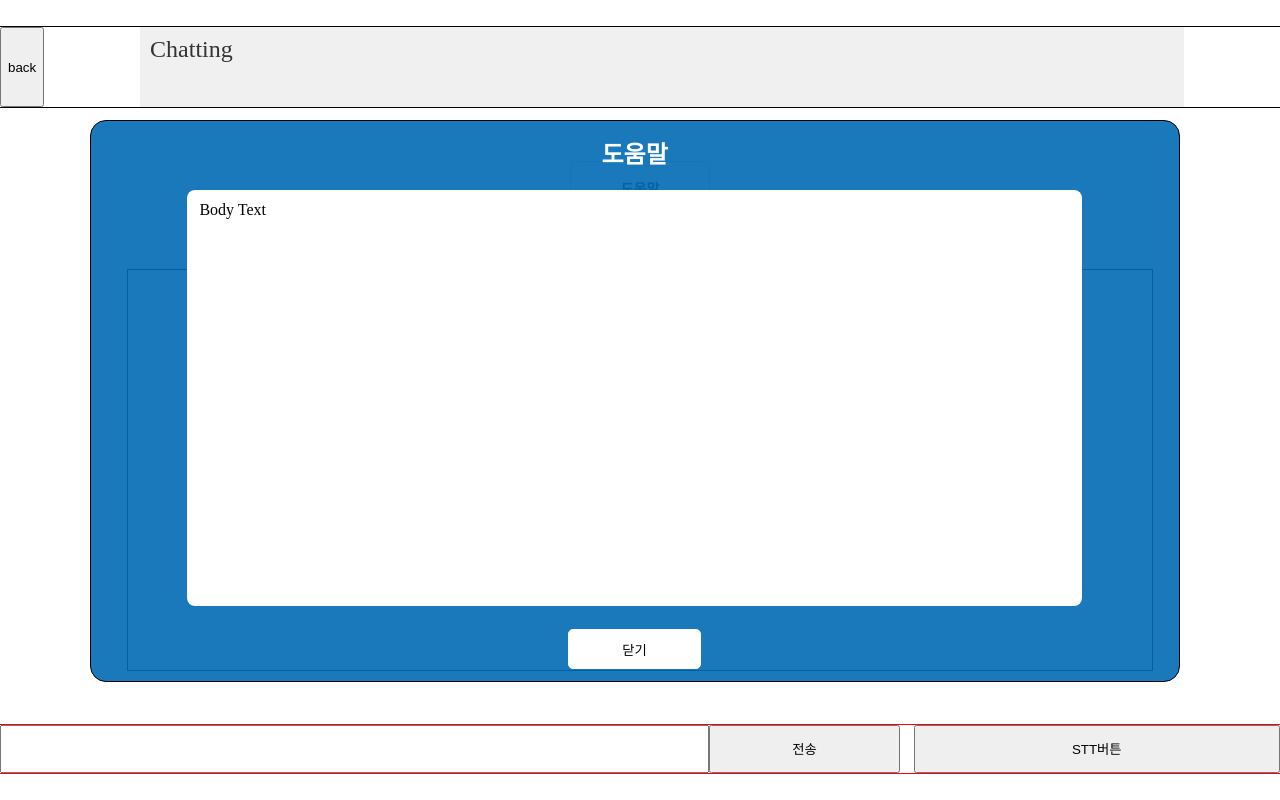
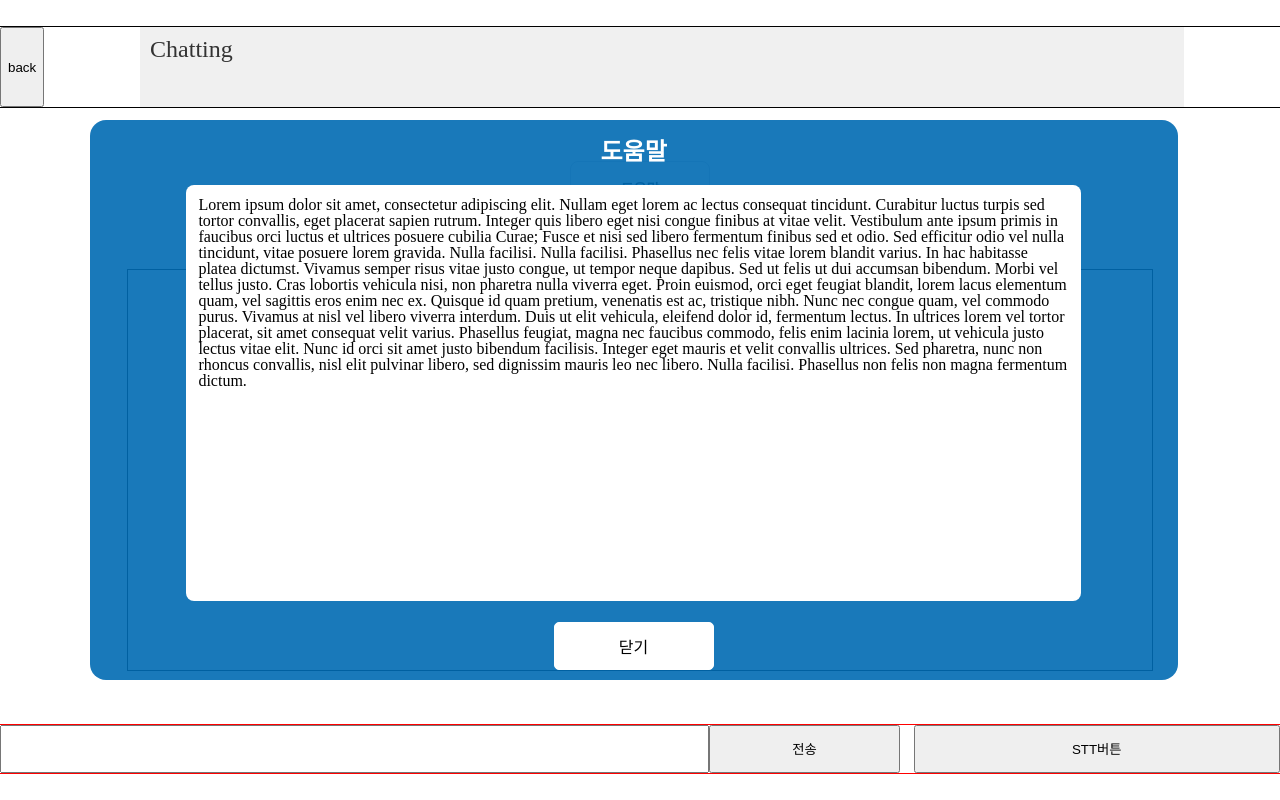
Before and after one commit to CWDll/Mearing, a React (Create React App) app: page /chatbot in a window 1280 px wide. Both pictures are taken after a click on the button "도움말". Built offline with nearby package versions, Linux system fonts and the light colour scheme.

Commit message:
[Test] 도움말 모달창을 더미 텍스트로 테스트한다.

```diff
--- a/src/components/HelpModal.tsx
+++ b/src/components/HelpModal.tsx
@@ -16,7 +16,6 @@ const HelpModalWrapper = styled.div`
   align-items: center;
   width: 85vw;
   height: 70vh;
-  border: 1px solid black;
   background-color: rgba(0, 107, 179, 0.9);
   border-radius: 1em;
 `;
@@ -27,6 +26,7 @@ const HelpModalBody = styled.div`
   background-color: white;
   border-radius: 0.5em;
   padding: 12px;
+  overflow-y: scroll;
 `;
 
 const ModalCloseButton = styled.button`
@@ -35,6 +35,7 @@ const ModalCloseButton = styled.button`
   border-radius: 5px;
   border: 1px solid white;
   background-color: white;
+  font-size: 1em;
 `;
 
 const ModalTitleText = styled.h1`
@@ -68,7 +69,32 @@ const HelpModal: React.FC = () => {
       {isOpen && (
         <HelpModalWrapper>
           <ModalTitleText>도움말</ModalTitleText>
-          <HelpModalBody>Body Text</HelpModalBody>
+          <HelpModalBody>
+            Lorem ipsum dolor sit amet, consectetur adipiscing elit. Nullam eget
+            lorem ac lectus consequat tincidunt. Curabitur luctus turpis sed
+            tortor convallis, eget placerat sapien rutrum. Integer quis libero
+            eget nisi congue finibus at vitae velit. Vestibulum ante ipsum
+            primis in faucibus orci luctus et ultrices posuere cubilia Curae;
+            Fusce et nisi sed libero fermentum finibus sed et odio. Sed
+            efficitur odio vel nulla tincidunt, vitae posuere lorem gravida.
+            Nulla facilisi. Nulla facilisi. Phasellus nec felis vitae lorem
+            blandit varius. In hac habitasse platea dictumst. Vivamus semper
+            risus vitae justo congue, ut tempor neque dapibus. Sed ut felis ut
+            dui accumsan bibendum. Morbi vel tellus justo. Cras lobortis
+            vehicula nisi, non pharetra nulla viverra eget. Proin euismod, orci
+            eget feugiat blandit, lorem lacus elementum quam, vel sagittis eros
+            enim nec ex. Quisque id quam pretium, venenatis est ac, tristique
+            nibh. Nunc nec congue quam, vel commodo purus. Vivamus at nisl vel
+            libero viverra interdum. Duis ut elit vehicula, eleifend dolor id,
+            fermentum lectus. In ultrices lorem vel tortor placerat, sit amet
+            consequat velit varius. Phasellus feugiat, magna nec faucibus
+            commodo, felis enim lacinia lorem, ut vehicula justo lectus vitae
+            elit. Nunc id orci sit amet justo bibendum facilisis. Integer eget
+            mauris et velit convallis ultrices. Sed pharetra, nunc non rhoncus
+            convallis, nisl elit pulvinar libero, sed dignissim mauris leo nec
+            libero. Nulla facilisi. Phasellus non felis non magna fermentum
+            dictum.
+          </HelpModalBody>
           <ModalCloseButton onClick={handleCloseModal}>닫기</ModalCloseButton>
         </HelpModalWrapper>
       )}
```
